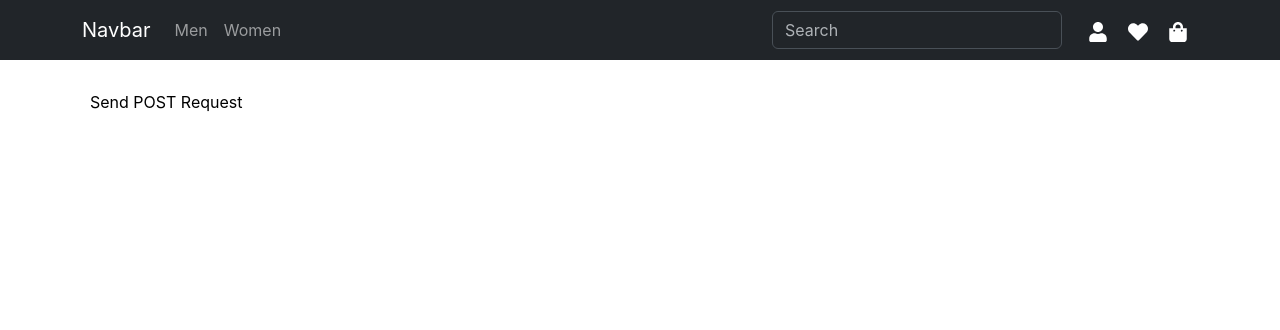
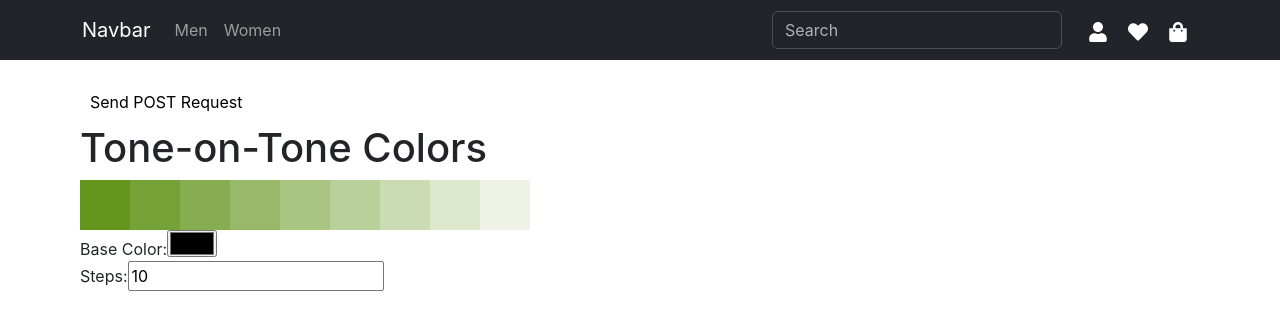
Before and after one commit to myeonji/Capston, a React (Create React App) app in the folder shop/: page /test in a window 1280 px wide. Shown: the top 330 px of the page. Built offline with nearby package versions, Linux system fonts and the light colour scheme; no server answers; the database is empty.

Commit message:
색깔 추천 알고리즘

```diff
--- a/shop/package.json
+++ b/shop/package.json
@@ -9,6 +9,7 @@
     "@testing-library/user-event": "^13.5.0",
     "axios": "^1.7.2",
     "bootstrap": "^5.3.3",
+    "firebase": "^10.12.2",
     "react": "^18.3.1",
     "react-bootstrap": "^2.10.2",
     "react-dom": "^18.3.1",
--- a/shop/src/routes/test.js
+++ b/shop/src/routes/test.js
@@ -6,6 +6,7 @@ function Test(){
     return(
     <div className='Body'>
 <PostRequestComponent/>
+<ToneOnTone></ToneOnTone>
 </div>)
 }
 
@@ -46,4 +47,79 @@ const PostRequestComponent = () => {
     );
   };
 
+
+
+
+  // 기본 색상과 흰색 사이의 색상을 보간하는 함수
+  const interpolateColor = (color, target, ratio) => {
+    return color.map((c, i) => Math.round(c + (target[i] - c) * ratio));
+  };
+
+  // 톤온톤 색상 조합을 생성하는 함수
+  const generateToneOnToneColors = (baseColor, steps) => {
+    const white = [255, 255, 255];
+    return Array.from({ length: steps }, (_, i) =>
+      interpolateColor(baseColor, white, i / (steps - 1))
+    );
+  };
+
+  // RGB 배열을 CSS 색상 문자열로 변환하는 함수
+  const rgbToString = (color) => {
+    return `rgb(${color[0]}, ${color[1]}, ${color[2]})`;
+  };
+
+  const ToneOnTone = () => {
+    const [baseColor, setBaseColor] = useState([100, 150, 30]);
+    const [steps, setSteps] = useState(10);
+
+    const colors = generateToneOnToneColors(baseColor, steps);
+
+    return (
+      <div>
+        <h1>Tone-on-Tone Colors</h1>
+        <div style={{ display: 'flex', flexDirection: 'row' }}>
+          {colors.map((color, index) => (
+            <div
+              key={index}
+              style={{
+                backgroundColor: rgbToString(color),
+                width: '50px',
+                height: '50px'
+              }}
+            />
+          ))}
+        </div>
+        <div>
+          <label>
+            Base Color:
+            <input
+              type="color"
+              value={rgbToString(baseColor)}
+              onChange={(e) => {
+                const hexColor = e.target.value;
+                setBaseColor([
+                  parseInt(hexColor.slice(1, 3), 16),
+                  parseInt(hexColor.slice(3, 5), 16),
+                  parseInt(hexColor.slice(5, 7), 16),
+                ]);
+              }}
+            />
+          </label>
+        </div>
+        <div>
+          <label>
+            Steps:
+            <input
+              type="number"
+              value={steps}
+              onChange={(e) => setSteps(Number(e.target.value))}
+              min="2"
+            />
+          </label>
+        </div>
+      </div>
+    );
+  };
+
+
   export default Test
```
Also changed, not shown: shop/src/routes/detail.js (line endings or trailing spaces), 2 other files (tests, documents, lock files or other folders).
